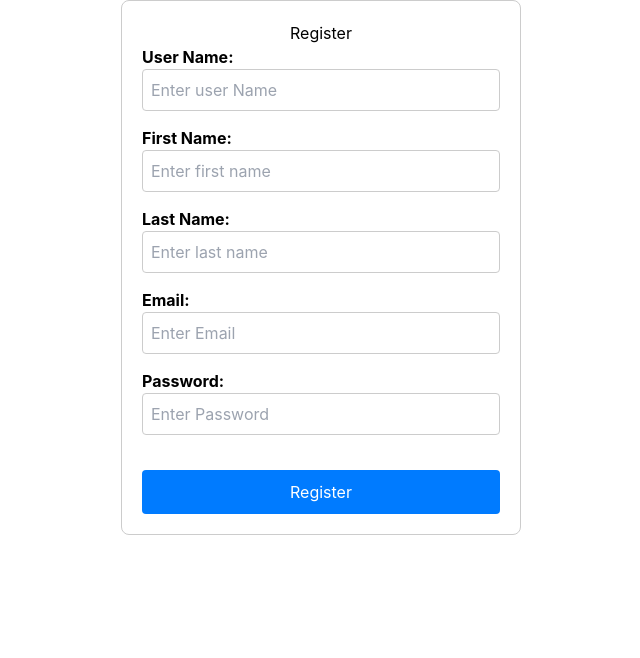
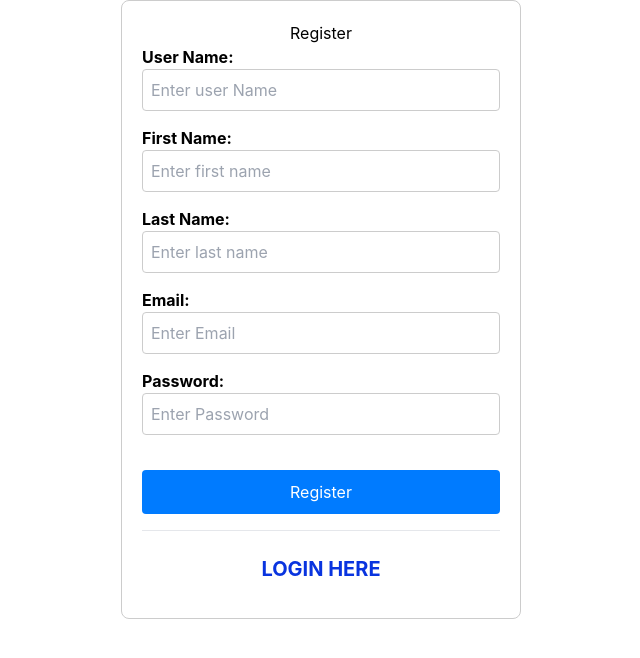
Before and after one commit to AriamRuiz/TrendsAndTech, a React (Create React App) app: page /register in a window 1280 px wide. Shown: the top 658 px of the page, without its empty margins (319-959 px from the left). Built offline with nearby package versions, Linux system fonts and the light colour scheme.

Commit message:
validationLogin

```diff
--- a/src/components/ForgotPassword.js
+++ b/src/components/ForgotPassword.js
@@ -1,6 +1,7 @@
 import React, { useState } from "react";
 import axios from "axios";
 import "../css/ForgotPassword.css";
+import { Link } from "react-router-dom";
 
 const ForgotPassword = () => {
   const [email, setEmail] = useState("");
@@ -52,6 +53,16 @@ const ForgotPassword = () => {
         <button type="submit">Change Password</button>
       </form>
       {message && <p>{message}</p>}
+      <hr className="my-4 border-gray-200" />
+      <div className="mt-6 text-center">
+        <Link
+          to="/LoginPage"
+          className="text-xl font-bold transition duration-200"
+          style={{ color: "#0934df" }}
+        >
+          LOGIN HERE
+        </Link>
+      </div>
     </div>
   );
 };
--- a/src/components/LoginPage.js
+++ b/src/components/LoginPage.js
@@ -13,6 +13,7 @@ const LoginPage = () => {
   const [password, setPassword] = useState("");
   const [rememberMe, setRememberMe] = useState(false);
   const [error, setError] = useState("");
+  const [message, setMessage] = useState("");
   const [isLoading, setIsLoading] = useState(false);
 
   const navigate = useNavigate();
@@ -31,11 +32,20 @@ const LoginPage = () => {
         email,
         password,
       });
-      console.log("Login successful", response.data);
-      window.location.href = "/library"; // Redirigir al dashboard
+      if (response.data && response.data.success) {
+        console.log("Login successful", response.data);
+        setMessage("Login successfully");
+        window.location.href = "/library"; // Redirigir
+      } else {
+        setError("Invalid email or password. Please try again.");
+      }
     } catch (error) {
-      console.error("Login error:", error);
-      setError("Invalid email or password. Please try again.");
+      if (error.response && error.response.status === 401) {
+        setError("Invalid email or password. Please try again.");
+      } else {
+        setError("Server error. Please try again later.");
+        console.error("Login error", error);
+      }
     } finally {
       setIsLoading(false);
     }
@@ -147,12 +157,14 @@ const LoginPage = () => {
                 </Button>
               </div>
             </div>
+            {message && <p>{message}</p>}
           </form>
 
           <div className="mt-6 text-center">
             <Link
               to="/forgot-password"
-              className="text-sm text-blue-600 hover:text-blue-800 transition duration-200"
+              className="text-xl font-bold transition duration-200"
+              style={{ color: "#0934df" }}
             >
               Forgot your password?
             </Link>
--- a/src/components/register/Register.js
+++ b/src/components/register/Register.js
@@ -1,6 +1,7 @@
 import React, { useState } from "react";
 import axios from "axios";
 import "../../css/Register.css";
+import { Link } from "react-router-dom";
 
 const Register = () => {
   // Estados para los campos del formulario
@@ -10,6 +11,7 @@ const Register = () => {
   const [email, setEmail] = useState("");
   const [password, setPassword] = useState("");
   const [error, setError] = useState("");
+  const [message, setMessage] = useState("");
 
   // Función para manejar el envío del formulario
   const handleSubmit = (e) => {
@@ -32,6 +34,7 @@ const Register = () => {
       })
       .then((response) => {
         console.log("Register success", response.data);
+        setMessage("Registration completed successfully");
       })
       .catch((error) => {
         console.error("Register error", error);
@@ -100,6 +103,17 @@ const Register = () => {
         </div>
         <button type="submit">Register</button>
       </form>
+      {message && <p>{message}</p>}
+      <hr className="my-4 border-gray-200" />
+      <div className="mt-6 text-center">
+        <Link
+          to="/LoginPage"
+          className="text-xl font-bold transition duration-200"
+          style={{ color: "#0934df" }}
+        >
+          LOGIN HERE
+        </Link>
+      </div>
     </div>
   );
 };
--- a/src/css/Register.css
+++ b/src/css/Register.css
@@ -54,3 +54,10 @@ button {
 button:hover {
   background-color: #45a049; /* Color más oscuro al pasar el ratón */
 }
+
+.register-container p {
+  text-align: center;
+  color: #28a745;
+  margin-top: 15px;
+  font-weight: bold;
+}
```
